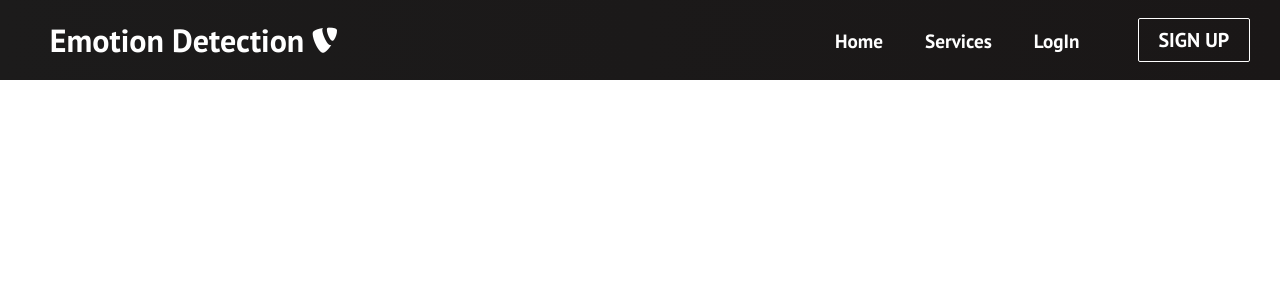
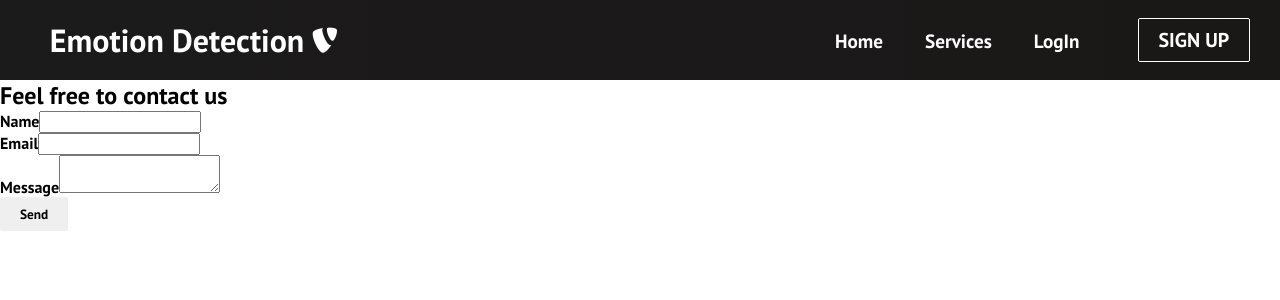
Before and after one commit to ramsha-jat/EmotionDetection, a React (Create React App) app: page /contact in a window 1280 px wide. Shown: the top 300 px of the page. Built offline with nearby package versions, Linux system fonts and the light colour scheme.

Commit message:
inventors page

```diff
--- a/src/App.js
+++ b/src/App.js
@@ -9,6 +9,7 @@ import Works from './components/pages/Works';
 import Terms from './components/pages/Terms';
 import Inventors from './components/pages/Inventors';
 import Dashboard from './components/pages/Dashboard';
+import Contact from './components/pages/Contact';
 function App() {
   return (
     <>
@@ -23,6 +24,7 @@ function App() {
           <Route path='/term' element={<Terms/>}/>
           <Route path='/inventors' element={<Inventors/>}/>
           <Route path='/dashboard' element={<Dashboard/>}/>
+          <Route path='contact' element={<Contact/>}/>
     </Routes>
     </Router>
     </>
--- a/src/components/Footer.js
+++ b/src/components/Footer.js
@@ -35,7 +35,7 @@ function Footer() {
           </div>
           <div className='footer-link-items'>
             <h2>Contact Us</h2>
-            <Link to='/' className='linkhover'>Contact</Link>
+            <Link to='/contact' className='linkhover'>Contact</Link>
             <Link to='/' className='linkhover'>Support</Link>
           </div>
         </div>
--- /dev/null
+++ b/src/components/pages/Contact.js
@@ -0,0 +1,45 @@
+import React from 'react'
+
+const Contact = () => {
+  const [formStatus, setFormStatus] = React.useState('Send')
+  const onSubmit = (e) => {
+    e.preventDefault()
+    setFormStatus('Submitting...')
+    const { name, email, message } = e.target.elements
+    let conFom = {
+      name: name.value,
+      email: email.value,
+      message: message.value,
+    }
+    console.log(conFom)
+  }
+  return (
+    <div className="container mt-5">
+      <h2 className="mb-3">Feel free to contact us</h2>
+      <form onSubmit={onSubmit}>
+        <div className="mb-3">
+          <label className="form-label" htmlFor="name">
+            Name
+          </label>
+          <input className="form-control" type="text" id="name" required />
+        </div>
+        <div className="mb-3">
+          <label className="form-label" htmlFor="email">
+            Email
+          </label>
+          <input className="form-control" type="email" id="email" required />
+        </div>
+        <div className="mb-3">
+          <label className="form-label" htmlFor="message">
+            Message
+          </label>
+          <textarea className="form-control" id="message" required />
+        </div>
+        <button className="btn btn-danger" type="submit">
+          {formStatus}
+        </button>
+      </form>
+    </div>
+  )
+}
+export default Contact
--- a/src/components/pages/Dashboard.js
+++ b/src/components/pages/Dashboard.js
@@ -1,7 +1,9 @@
 import React from 'react'
 
-export default function Dashboard() {
+function Dashboard() {
   return (
-    <div>Dashboard</div>
+    <div></div>
   )
 }
+
+export default Dashboard
--- a/src/components/pages/Inventors.js
+++ b/src/components/pages/Inventors.js
@@ -11,7 +11,7 @@ function Inventors() {
             <h3>Ramsha</h3>
             <div className='team-info'>
               <p>Team Leader</p>
-              <p>She is final year student at Sukkur IBA.</p>
+              <p>I am final year student at Sukkur IBA.I am  passionate about exploring the possibilities of machine learning algorithms to solve complex real-world problems, such as natural language processing or image recognition. </p>
               <ul className='team-icon'>
                 <li><a href='/#' className='twitter'>
                   <i className='fa fa-twitter'></i>
@@ -31,7 +31,8 @@ function Inventors() {
             <h3>Afzal</h3>
             <div className='team-info'>
               <p>Member</p>
-              <p>He is final year student at Sukkur IBA.</p>
+              <p>I am a computer science graduate . My expertiese in data science including
+Data Analytics and Machine learning, MS Excel, CUDA,Database Management: MySQL, PostgreSQL, MongoDB, Amazon EC2, Apache Cassandra, Hadoop</p>
               <ul className='team-icon'>
                 <li><a href='#' className='twitter'>
                   <i className='fa fa-twitter'></i>
@@ -48,10 +49,10 @@ function Inventors() {
 
         <div className='team-item'>
             <img src='logo.png' alt='Kiswa' className='team-img'></img>
-            <h3>Afzal</h3>
+            <h3>Kiswa</h3>
             <div className='team-info'>
               <p>Member</p>
-              <p>She is final year student at Sukkur IBA.</p>
+              <p>I am final year student at Sukkur IBA.i have passion for both English grammar and Mathematics.I enjoy exploring the mathematical relationships between language and numbers, such as in cryptography or linguistics. </p>
               <ul className='team-icon'>
                 <li><a href='#' className='twitter'>
                   <i className='fa fa-twitter'></i>
@@ -67,6 +68,26 @@ function Inventors() {
         </div>
 
       </div>
+      <div className='team-item'>
+            <img src='logo.png' alt='rimsha' className='team-img'></img>
+            <h3>Dr.Sher Muhammad Daudpota</h3>
+            <div className='team-info'>
+              <p>Supervisor</p>
+              <p> </p>
+              <ul className='team-icon'>
+                <li><a href='/#' className='twitter'>
+                  <i className='fa fa-twitter'></i>
+                 </a></li>
+                 <li><a href='/#' className='github'>
+                  <i className='fa fa-github'></i>
+                 </a></li>
+                 <li><a href='#' className='twitter'>
+                  <i className='fa fa-linkedin'></i>
+                 </a></li>
+              </ul>
+            </div>
+            </div>
+
       <Footer></Footer>
     </div>
   )
```
